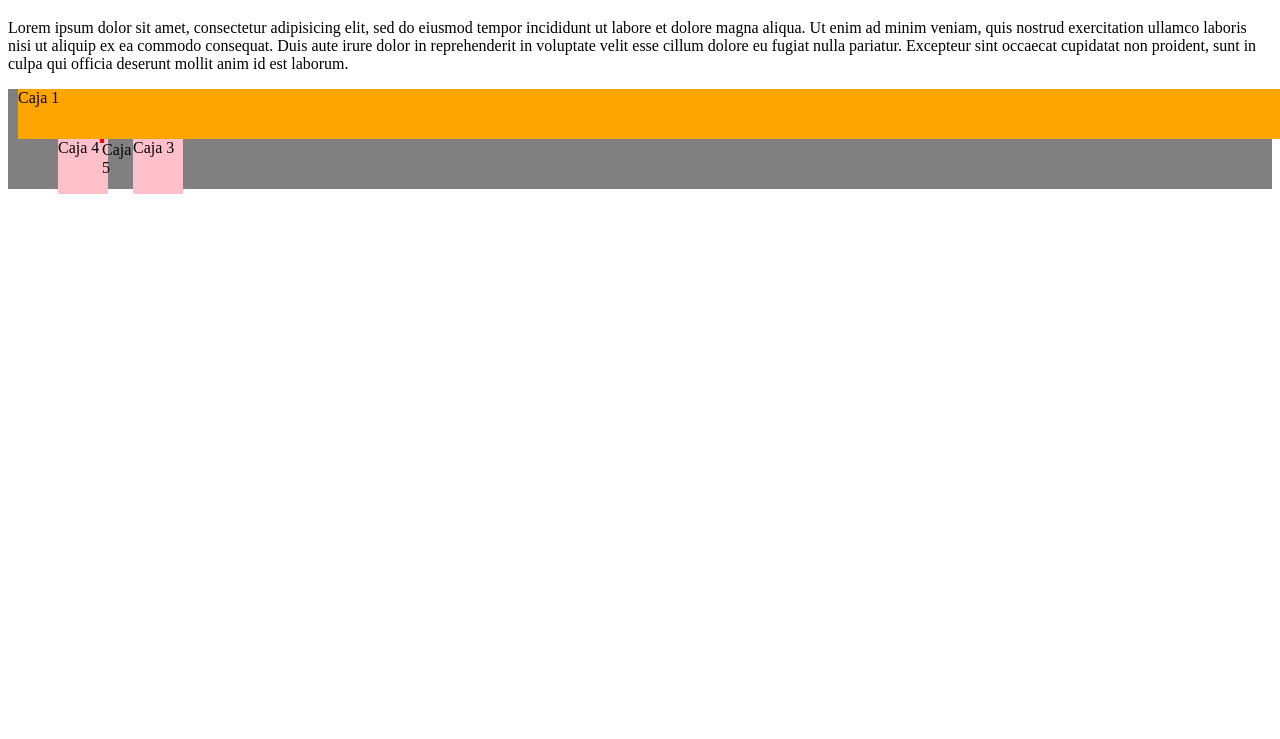
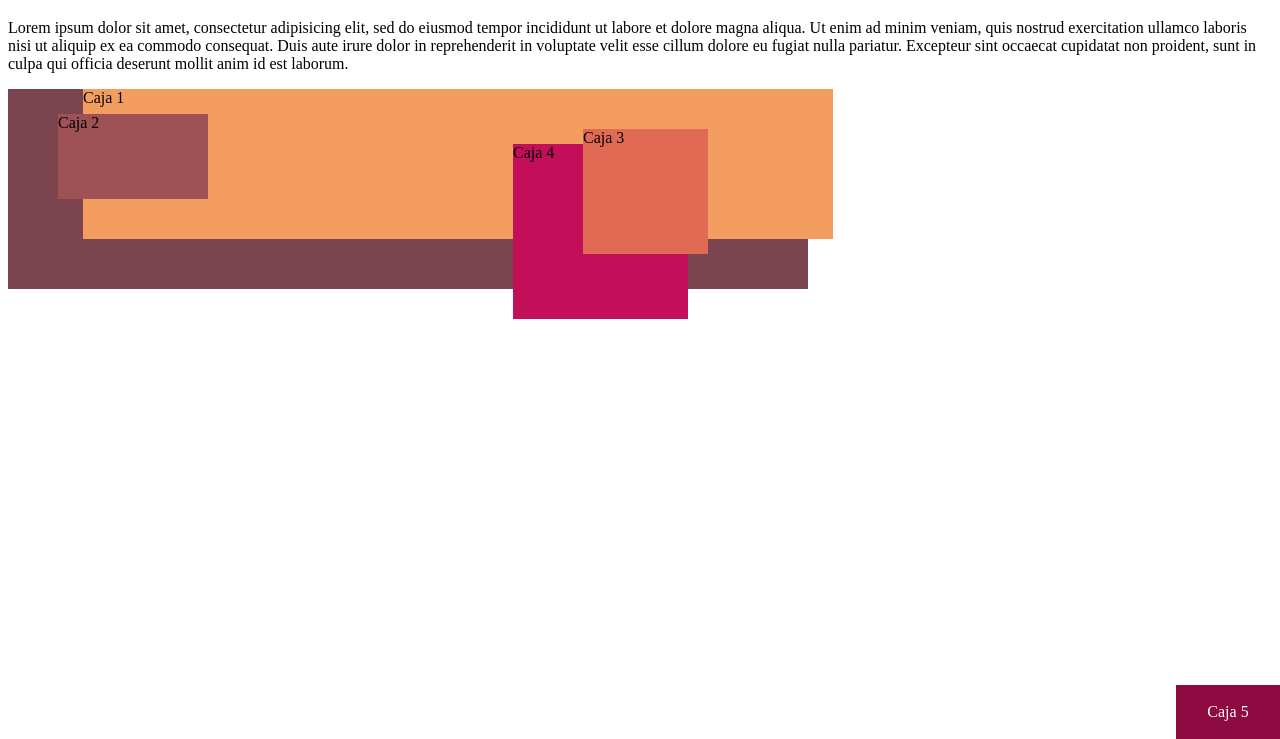
Before and after one commit to leonmarmolejo21/portafolio, a plain HTML site: page positions.html in a window 1280 px wide. Shown: the part 61-800 px from the top of the page. Drawn offline with Linux system fonts and the light colour scheme.

Commit message:
Add files via upload

```diff
--- a/pos.css
+++ b/pos.css
@@ -1,50 +1,60 @@
-.contenedor{
-	position: relative;
-	background: gray;
-	height: 100px;
-}
-.caja1{
-	position: relative;
-	background: orange;
-	height: 50px;
-	left: 10px;
-}
-.caja2{
-	position: absolute;
-	background: blue;
-	height: 50px;
-	width: 50px;
-	left: 50px;
-
+.contenedor {
+    position: relative;
+    background: #7C444F;
+    height: 200px;
+    width: 800px;
 }
 
-.caja3{
-	position: absolute;
-	background: pink;
-	height: 55px;
-	width: 50px;
-	left: 125px;
-	z-index: 2 ;
-
+.caja1 {
+    position: relative;
+    background: #F39E60;
+    height: 150px;
+    left: 75px;
+    width: 750px;
+    z-index: 1;
 }
 
-.caja4{
-	position: absolute;
-	background: pink;
-	height: 55px;
-	width: 50px;
-	left: 50px;
-	z-index: 3 ;
-
+.caja2 {
+    position: absolute;
+    background: #9F5255;
+    height: 85px;
+    width: 150px;
+    left: 50px;
+    top: 25px;
+    z-index: 1;
 }
 
-.caja5{
-	position: fixed;
-	background: pink;
-	height: 0px;
-	width: 0px;
-	left: 100px;
-	border: 2px solid red;
-	z-index: 4 ;
+.caja3 {
+    position: absolute;
+    background: #E16A54;
+    height: 125px;
+    width: 125px;
+    right: 100px;
+    top: 40px;
+    z-index: 2;
+}
 
+.caja4 {
+    position: absolute;
+    background: #C30E59;
+    height: 175px;
+    width: 175px;
+    top: 55px;
+    right: 120px;
+    z-index: 1;
 }
+
+.caja5 {
+    position: fixed;
+    right: 0px;
+    bottom: 0px;
+    background: #8D0B41;
+    color: white;
+    width: 100px;
+    height: 50px;
+    display: flex;
+    align-items: center;
+    justify-content: center;
+    border: 2px solid #8D0B41;
+    z-index: 3;
+}
```
